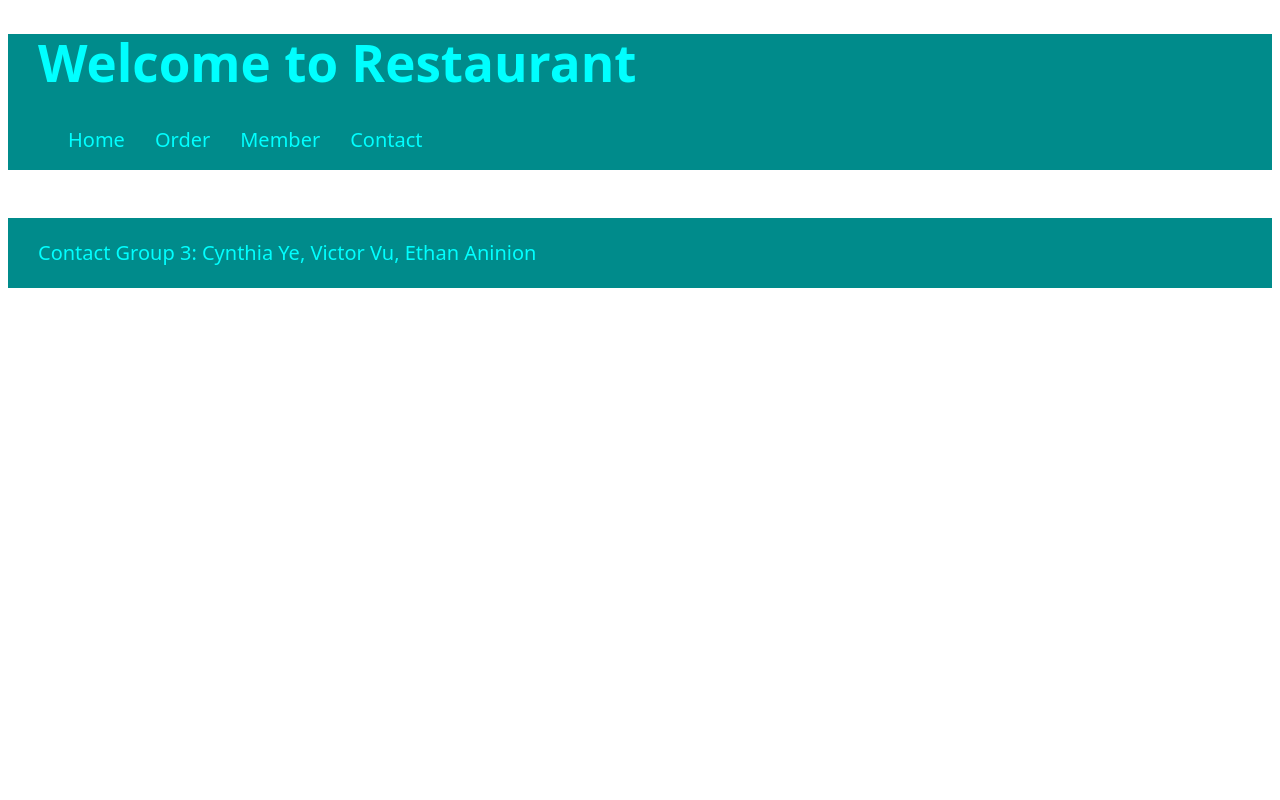
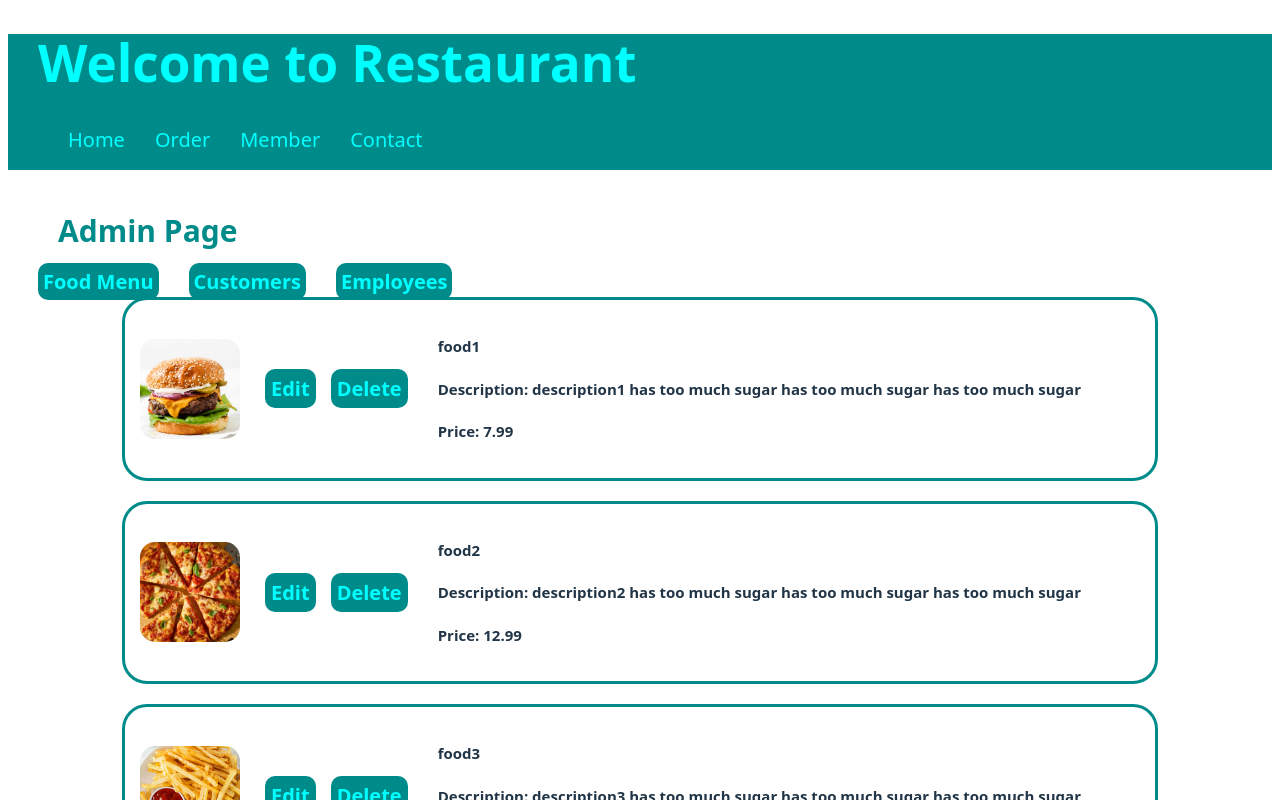
Before and after one commit to CAY1009/RestaurantOrderSystem_UI, a React (Vite) app: page /adminFood in a window 1280 px wide. Shown: the top 800 px of the page. Built offline with nearby package versions, Linux system fonts and the light colour scheme.

Commit message:
update admin cx employee food

```diff
--- a/package.json
+++ b/package.json
@@ -14,10 +14,12 @@
     "@emotion/styled": "^11.14.1",
     "@mui/icons-material": "^7.3.7",
     "@mui/material": "^7.3.7",
-    "axios": "^1.13.4",
+    "axios": "^1.13.5",
     "react": "^19.2.0",
+    "react-data-table-component": "^7.7.0",
     "react-dom": "^19.2.0",
-    "react-router": "^7.13.0"
+    "react-router": "^7.13.0",
+    "react-router-dom": "^7.13.0"
   },
   "devDependencies": {
     "@eslint/js": "^9.39.1",
--- a/src/App.jsx
+++ b/src/App.jsx
@@ -1,12 +1,16 @@
 import { createContext, useState } from 'react';
 import { BrowserRouter, Route, Routes, Router } from 'react-router-dom';
 import Header from './Header.jsx';
-import Food from './Home.jsx';
+import Home from './Home.jsx';
 import Footer from './Footer.jsx';
 import Member from './pages/Member.jsx';
 import Signup from './pages/Signup.jsx';
 import CartPage from './CartPage.jsx';
 import MemberAdmin from './MemberAdmin.jsx';
+import Order from './Order.jsx';
+import MemberAdminFood from './MemberAdminFood.jsx';
+import MemberAdminCustomer from './MemberAdminCustomer.jsx';
+import MemberAdminEmployee from './MemberAdminEmployee.jsx';
 
 function App() {
 
@@ -18,12 +22,16 @@ function App() {
     <>
       <Header />
       <Routes>
-        <Route path='/' element={<Food cart={cart} setCart={setCart} totalCount={totalCount} />}></Route>
+        <Route path='/' element={<Home cart={cart} setCart={setCart} totalCount={totalCount} />}></Route>
+        <Route path='/order' element={<Order />}></Route>
         <Route path='/member' element={<Member />}></Route>
         <Route path='/signup' element={<Signup />}></Route>
         <Route path='/cart' element={<CartPage cart={cart}/>}></Route>
         <Route path='/admin' element={<MemberAdmin />}></Route>
         <Route path='/customer' element={<Signup />}></Route>
+        <Route path='/adminFood' element={<MemberAdminFood/>}></Route>
+        <Route path='/adminCustomer' element={<MemberAdminCustomer/>}></Route>
+        <Route path='/adminEmployee' element={<MemberAdminEmployee/>}></Route>
       </Routes>
       <Footer />
     </>
--- a/src/Header.jsx
+++ b/src/Header.jsx
@@ -6,7 +6,7 @@ function Header(){
             <div className="header">
                 <h1>Welcome to Restaurant</h1>
                 <a href="/">Home</a>
-                <a href="#">Order</a>
+                <a href="/order">Order</a>
                 <a href="/member">Member</a>
                 <a href="/contact">Contact</a>
             </div>
--- a/src/Home.jsx
+++ b/src/Home.jsx
@@ -3,7 +3,7 @@ import CartPage from './CartPage.jsx';
 import { Link, Route, Routes } from 'react-router';
 import { foodItems } from './FoodItems.js';
 
-function Food({ cart, setCart, totalCount }) {
+function Home({ cart, setCart, totalCount }) {
 
   const AddCart = (id) => {
     setCart(prev => ({
@@ -29,8 +29,8 @@ function Food({ cart, setCart, totalCount }) {
       <p>Price: {foodItem.price}</p>
       <div>
         <button className='add-to-cart-button' onClick={() => { AddCart(foodItem.id) }}>+</button>
-        {cart[foodItem.id] !== undefined ? (<span className="order-amount-selection">{cart[foodItem.id]}</span>) : ('')}
-        {cart[foodItem.id] !== undefined ? (<button className='add-to-cart-button' onClick={() => { RemoveCart(foodItem.id) }}>-</button>) : ('')}
+        {cart[foodItem.id] > 0 ? (<span className="order-amount-selection">{cart[foodItem.id]}</span>) : ('')}
+        {cart[foodItem.id] > 0 ? (<button className='add-to-cart-button' onClick={() => { RemoveCart(foodItem.id) }}>-</button>) : ('')}
       </div>
     </div>
   );
@@ -51,4 +51,4 @@ function Food({ cart, setCart, totalCount }) {
   );
 }
 
-export default Food
+export default Home
--- a/src/MemberAdmin.jsx
+++ b/src/MemberAdmin.jsx
@@ -1,30 +1,13 @@
-import { foodItems } from './FoodItems.js';
+import { Link } from "react-router";
 
 function MemberAdmin() {
-  const FoodEdit = () => {
-    alert("Edit food item");
-  };
-
-  const foodList = foodItems.map(foodItem =>
-    <div key={foodItem.id} className='food-card-manage'>
-      <img src={foodItem.image} alt={foodItem.name}></img>
-      <div>
-        <button className='food-card-manage-button' onClick={FoodEdit}>Edit</button>
-        <button className='food-card-manage-button'>Delete</button>
-      </div>
-      <div className='food-card-manage-content'>
-        <p>{foodItem.name}</p>
-        <p>Description: {foodItem.description}</p>
-        <p>Price: {foodItem.price}</p>
-      </div>
-    </div>
-  );
 
   return (
     <div>
-      <h1>Admin Page</h1>
-      <p>Welcome, Admin! Here you can manage the restaurant orders and menu.</p>
-      <div>{foodList}</div>
+      <h1 className='view-cart-title'>Admin Page</h1>
+      <Link to="/adminFood" className='admin-button'>Food Menu</Link>
+      <Link to="/adminCustomer" className='admin-button'>Customers</Link>
+      <Link to="/adminEmployee" className='admin-button'>Employees</Link>
     </div>
   );
 }
--- /dev/null
+++ b/src/MemberAdminCustomer.jsx
@@ -0,0 +1,8 @@
+function MemberAdminCustomer(){
+
+    return(
+        <h1>Admin Customer List</h1>
+    );
+}
+
+export default MemberAdminCustomer
--- /dev/null
+++ b/src/MemberAdminEmployee.jsx
@@ -0,0 +1,8 @@
+function MemberAdminEmployee(){
+
+    return (
+        <h1>Admin Employee List</h1>
+    );
+}
+
+export default MemberAdminEmployee
--- /dev/null
+++ b/src/MemberAdminFood.jsx
@@ -0,0 +1,37 @@
+import { foodItems } from './FoodItems.js';
+import { Link } from 'react-router';
+
+function MemberAdminFood() {
+  const FoodEdit = () => {
+    alert("Edit food item");
+  };
+
+  const AdminFoodList = foodItems.map(foodItem => (
+    <div key={foodItem.id} className='food-card-manage'>
+      <img src={foodItem.image} alt={foodItem.name}></img>
+      <div>
+        <button className='food-card-manage-button' onClick={FoodEdit}>Edit</button>
+        <button className='food-card-manage-button'>Delete</button>
+      </div>
+      <div className='food-card-manage-content'>
+        <p>{foodItem.name}</p>
+        <p>Description: {foodItem.description}</p>
+        <p>Price: {foodItem.price}</p>
+      </div>
+    </div>
+  ));
+
+  return (
+    <div>
+      <div>
+        <h1 className='view-cart-title'>Admin Page</h1>
+          <Link to="/adminFood" className='admin-button'>Food Menu</Link>
+          <Link to="/adminCustomer" className='admin-button'>Customers</Link>
+          <Link to="/adminEmployee" className='admin-button'>Employees</Link>
+      </div>
+      {AdminFoodList}
+    </div>
+  );
+}
+
+export default MemberAdminFood
--- /dev/null
+++ b/src/Order.jsx
@@ -0,0 +1,39 @@
+import axios from 'axios';
+import React, { useState, useEffect } from 'react';
+
+function Order() {
+    const [customer, setCustomer] = useState([]);
+
+    useEffect(() => {
+        const customerInfo = async () => {
+            try{
+                const res = await axios.get('https://jsonplaceholder.typicode.com/users')
+                console.log(res.data);
+                setCustomer(res.data);
+            }
+            catch(error){
+                console.error("Error fetching customer info:", error);
+            }
+        };
+        customerInfo();
+    }, []);
+
+    return(
+        <div>
+            <h1>Order Page</h1>
+            <h2>Customer Information</h2>
+            <ul>
+                {customer.map((customer) => (
+                    <li key={customer.id}>
+                        <p>Name: {customer.name}</p>
+                        <p>Email: {customer.email}</p>
+                        <p>Phone: {customer.phone}</p>
+                    </li>
+                ))}
+            </ul>
+        </div>
+    );
+
+}
+
+export default Order;
--- a/src/index.css
+++ b/src/index.css
@@ -283,3 +283,18 @@ a{
   background-color: aqua;
   color: darkcyan;
 }
+
+.admin-button{
+  font-size: 20px;
+  background-color: darkcyan;
+  color: aqua;
+  font-weight: bold;
+  border-radius: 10px;
+  padding: 5px;
+  margin-left: 30px;
+}
+
+.admin-button:hover{
+  background-color: aqua;
+  color: darkcyan;
+}
--- a/src/pages/Member.jsx
+++ b/src/pages/Member.jsx
@@ -2,10 +2,10 @@
 function Member(){
     const loginEventHandler = (e) => {
         e.preventDefault();
-        alert("Login successful!");
         // username 123456 to go to Admin page
         if (document.getElementById("username").value === "123456") {
             window.location.href = '/admin';
+            alert("Login successful!");
         } else {
             window.location.href = '/customer';
         }
```
Also changed, not shown: 1 other file (tests, documents, lock files or other folders).
